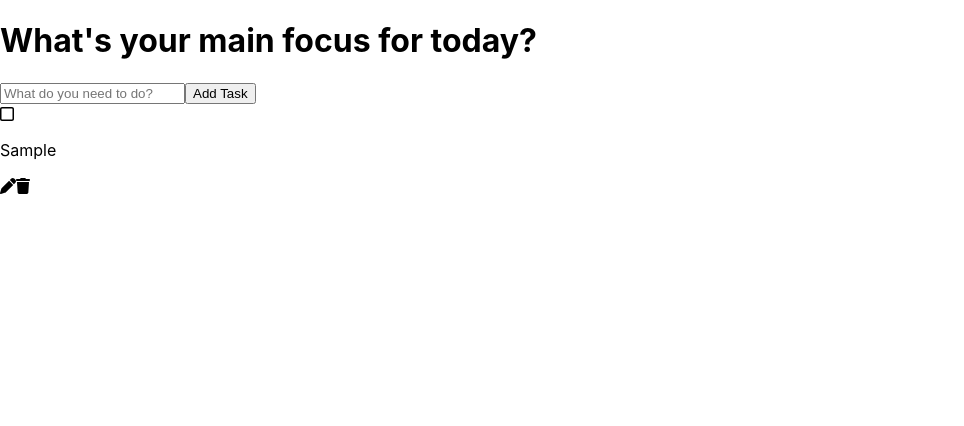
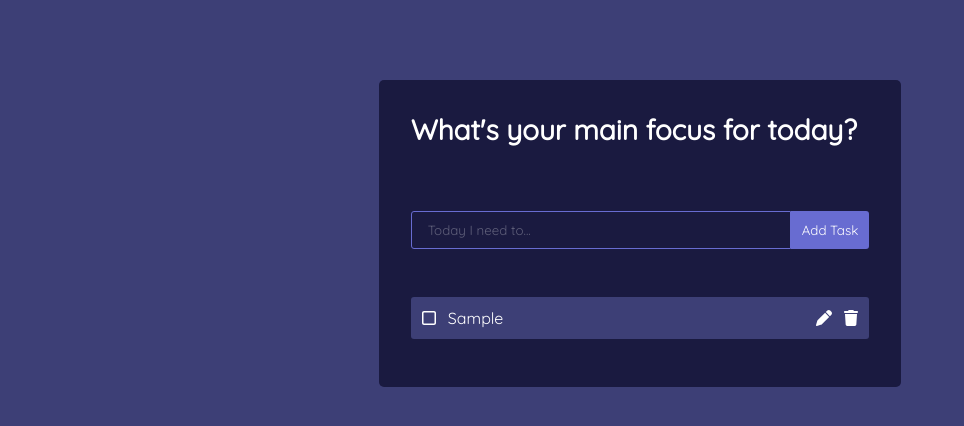
Before and after one commit to Midaysa/todo-list-react, a React (Create React App) app in the folder todo-list-react/: page / in a window 1280 px wide. Both pictures are taken after typing "Sample" into the empty fields and a click on the button "Add Task". Shown: the top 426 px of the page, without its empty margins (0-964 px from the left). Built offline with nearby package versions, Linux system fonts and the light colour scheme.

Commit message:
style (ui): add new CSS classes for page styling

```diff
--- a/todo-list-react/src/App.css
+++ b/todo-list-react/src/App.css
@@ -1,38 +1,93 @@
-.App {
-  text-align: center;
+@import url('https://fonts.googleapis.com/css2?family=Quicksand&display=swap');
+
+* {
+  font-family: 'Quicksand', sans-serif;
+  margin: 0;
+  padding: 0;
+  box-sizing: border-box;
 }
 
-.App-logo {
-  height: 40vmin;
-  pointer-events: none;
+body {
+  background: #3d3f76;
+  display: flex;
+  justify-content: center;
+  align-items: center;
 }
 
-@media (prefers-reduced-motion: no-preference) {
-  .App-logo {
-    animation: App-logo-spin infinite 20s linear;
-  }
+.todo-wrapper {
+  background: #1A1A40;
+  margin-top: 5rem;
+  padding: 2rem;
+  border-radius: 5px;
 }
 
-.App-header {
-  background-color: #282c34;
-  min-height: 100vh;
-  display: flex;
-  flex-direction: column;
-  align-items: center;
-  justify-content: center;
-  font-size: calc(10px + 2vmin);
-  color: white;
+h1 {
+  color: #fff;
+  margin-bottom: 0.5rem;
+  font-size: 1.75rem;
 }
 
-.App-link {
-  color: #61dafb;
+.todo-form {
+  width: 100%;
+  margin-top: 4rem;
+  margin-bottom: 3rem;
 }
 
-@keyframes App-logo-spin {
-  from {
-    transform: rotate(0deg);
-  }
-  to {
-    transform: rotate(360deg);
-  }
+.todo-input {
+  outline: none;
+  background: none;
+  border: 1px solid #686cd1;
+  padding: 0.6rem 1rem;
+  width: 380px;
+  color: #ffffff;
+  border-radius: 3px 0px 0px 3px;
 }
+
+.todo-input::placeholder {
+  color: #ffffff4d;
+}
+
+.todo-btn {
+  background: #686cd1;
+  color: #fff;
+  border: none;
+  padding: 0.69rem;
+  cursor: pointer;
+  border-radius: 0px 3px 3px 0px;
+}
+
+.todo {
+  display: flex;
+  align-items: center;
+  justify-content: space-between;
+  padding: 0.7rem;
+  margin-bottom: 1rem;
+  background-color: #3d3f76;
+  border-radius: 3px;
+}
+
+.uncompleted {
+  color: #fff;
+}
+
+.completed {
+  color: #686cd1;
+  text-decoration: line-through;
+}
+
+.vertical-align {
+  display: flex;
+  align-items: center;
+}
+
+.margin-left-s {
+  margin-left: 0.75rem;
+}
+
+.fa-trash,
+.fa-pen,
+.fa-square,
+.fa-check {
+  cursor: pointer;
+  color: #ffffff;
+}
--- a/todo-list-react/src/App.js
+++ b/todo-list-react/src/App.js
@@ -3,8 +3,9 @@ import { TodoWrapper } from "./components/TodoWrapper";
 
 function App() {
   return (
-    <TodoWrapper />
-  );
+      <div className="App">
+        <TodoWrapper/>
+      </div>);
 }
 
 export default App;
--- a/todo-list-react/src/components/EditTodoForm.js
+++ b/todo-list-react/src/components/EditTodoForm.js
@@ -11,10 +11,9 @@ export const EditTodoForm = ({todo, updateTodo}) => {
 
     return (
         <form onSubmit={handleSubmit}>
-            <input type="text" value={task} placeholder="Update task"
+            <input type="text" className="todo-input" value={task} placeholder="Update task"
                    onChange={(e) => setTask(e.target.value)}/>
-            <button type="submit" >Update Task</button>
-
+            <button type="submit" className="todo-btn">Update Task</button>
         </form>
     )
 }
--- a/todo-list-react/src/components/Todo.js
+++ b/todo-list-react/src/components/Todo.js
@@ -7,12 +7,16 @@ import { faPen } from "@fortawesome/free-solid-svg-icons";
 
 export const Todo = ({value, toggleComplete, editTodo, deleteTodo}) => {
     return (
-        <div>
-            <FontAwesomeIcon icon={value.isCompleted ? faCheck : faSquare}
-                             onClick={() => toggleComplete(value.id)}/>
-            <p>{value.task}</p>
-            <FontAwesomeIcon icon={faPen} onClick={() => editTodo(value.id)}/>
-            <FontAwesomeIcon icon={faTrash} onClick={() => deleteTodo(value.id)}/>
+        <div className="todo">
+            <div className="vertical-align">
+                <FontAwesomeIcon icon={value.isCompleted ? faCheck : faSquare}
+                                 onClick={() => toggleComplete(value.id)}/>
+                <p className={`margin-left-s ${value.isCompleted ? "completed" : "uncompleted"}`}>{value.task}</p>
+            </div>
+            <div>
+                <FontAwesomeIcon icon={faPen} onClick={() => editTodo(value.id)} className="margin-left-s"/>
+                <FontAwesomeIcon icon={faTrash} onClick={() => deleteTodo(value.id)} className="margin-left-s"/>
+            </div>
         </div>
     )
 }
--- a/todo-list-react/src/components/TodoForm.js
+++ b/todo-list-react/src/components/TodoForm.js
@@ -10,10 +10,10 @@ export const TodoForm = ({addTodo}) => {
     }
 
     return (
-        <form onSubmit={handleSubmit}>
-            <input type="text" value={task} placeholder="What do you need to do?"
+        <form className="todo-form" onSubmit={handleSubmit}>
+            <input type="text" className="todo-input" value={task} placeholder="Today I need to..."
                    onChange={(e) => setTask(e.target.value)}/>
-            <button type="submit" >Add Task</button>
+            <button type="submit" className="todo-btn" >Add Task</button>
 
         </form>
     )
--- a/todo-list-react/src/components/TodoWrapper.js
+++ b/todo-list-react/src/components/TodoWrapper.js
@@ -27,7 +27,7 @@ export const TodoWrapper = () => {
     }
 
     return (
-        <div>
+        <div className="todo-wrapper">
             <h1>What's your main focus for today?</h1>
             <TodoForm addTodo={addTodo} />
             {todos.map((todo) => (
```
